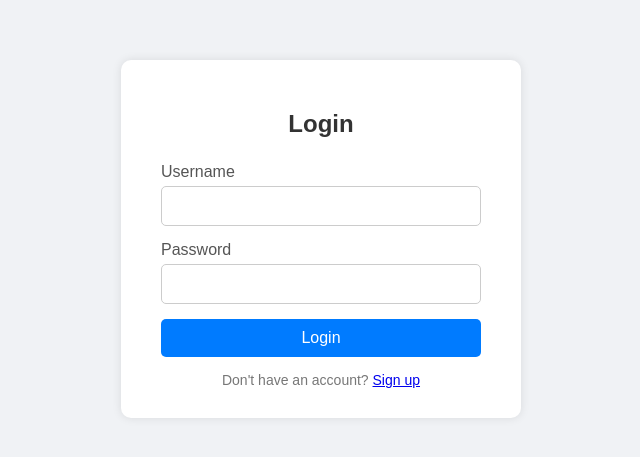
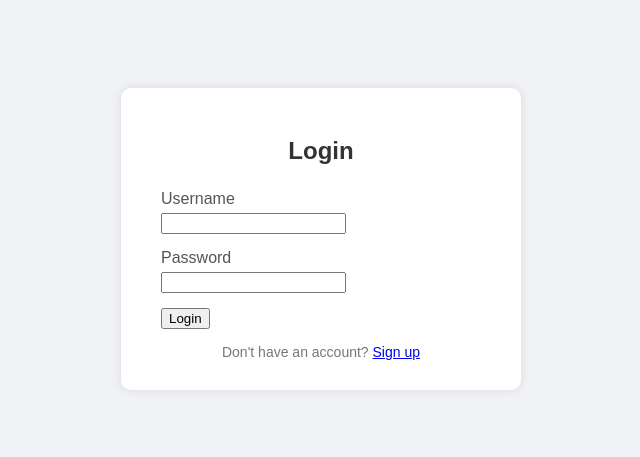
Before and after one commit to nensigoyani8/web_winter_46, a plain HTML site: page index.html in a window 1280 px wide. Shown: the part 161-618 px from the top of the page, without its empty margins (319-959 px from the left). Drawn offline with Linux system fonts and the light colour scheme.

```diff
--- a/index.html
+++ b/index.html
@@ -44,17 +44,7 @@
       color: #555;
     }
 
-    .form-group input {
-      width: 100%;
-      padding: 10px;
-      border: 1px solid #ccc;
-      border-radius: 5px;
-      font-size: 16px;
-    }
 
-    .form-group input:focus {
-      border-color: #007BFF;
-      outline: none;
     }
 
     .login-button {
```
